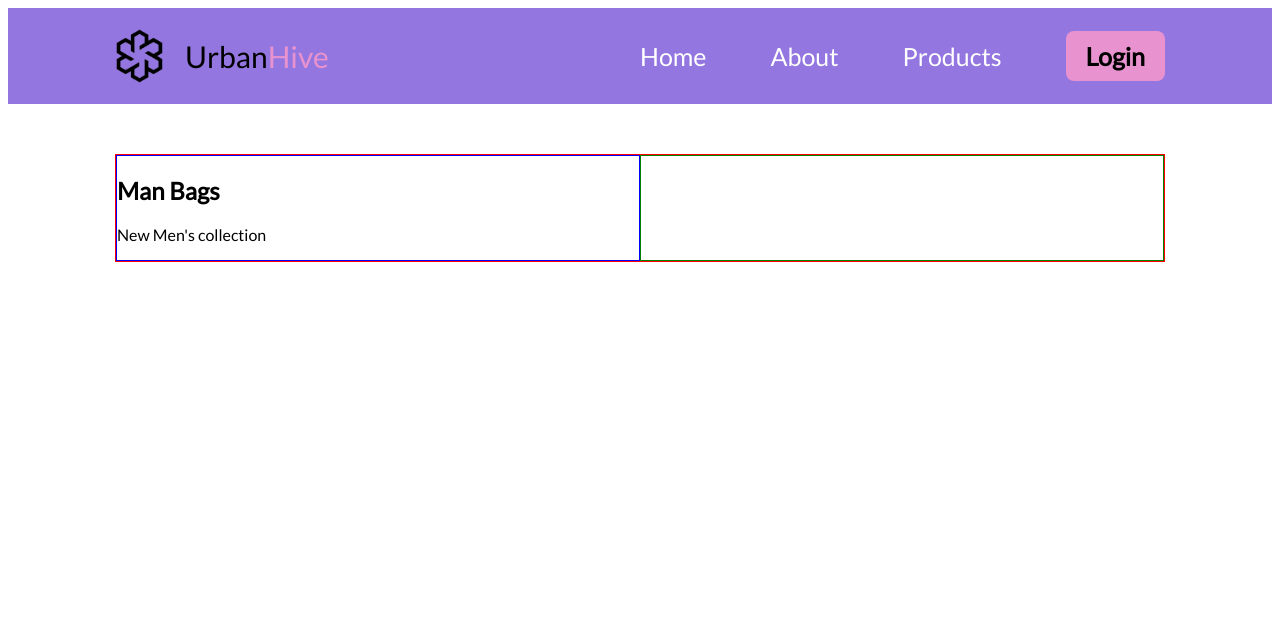
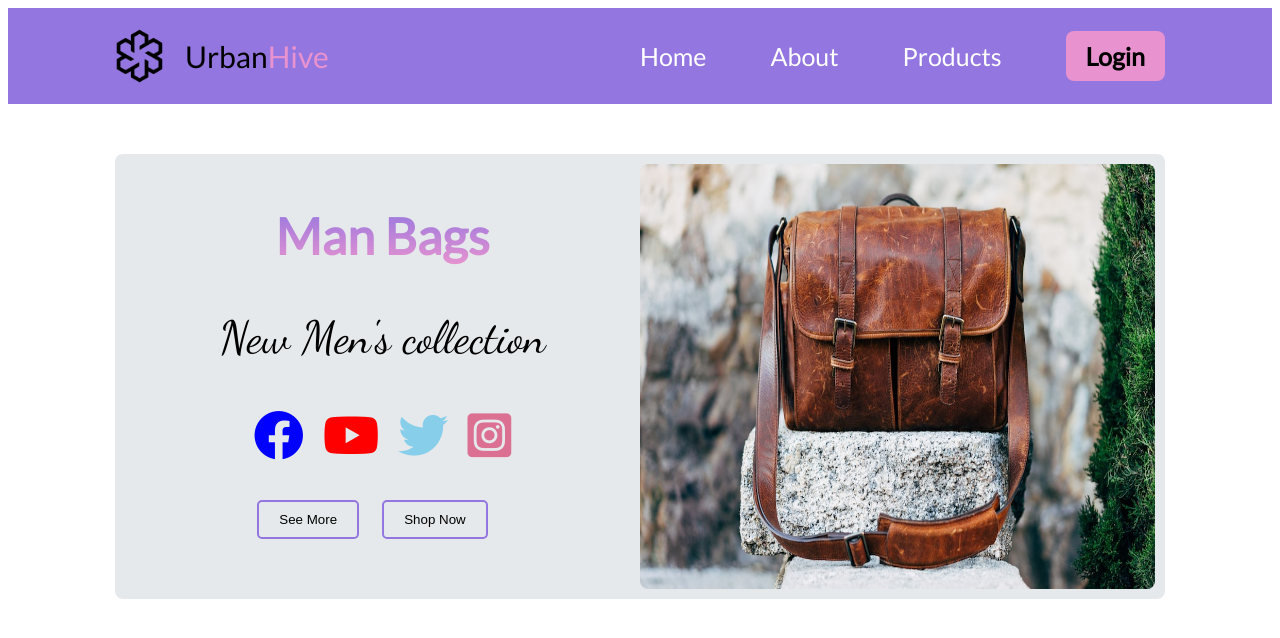
Before and after one commit to mahfuzul84/conceptual-session-repo, a plain HTML site: page index.html in a window 1280 px wide. Drawn offline with Linux system fonts and the light colour scheme.

Commit message:
banner section styles added

```diff
--- a/index.html
+++ b/index.html
@@ -6,6 +6,7 @@
     <title>Conceptual Session Assignment</title>
     <link rel="stylesheet" href="styles/assignment.css">
     <link rel="stylesheet" href="styles/responsive.css">
+    <link rel="stylesheet" href="https://cdnjs.cloudflare.com/ajax/libs/font-awesome/6.4.2/css/all.min.css" integrity="sha512-z3gLpd7yknf1YoNbCzqRKc4qyor8gaKU1qmn+CShxbuBusANI9QpRohGBreCFkKxLhei6S9CQXFEbbKuqLg0DA==" crossorigin="anonymous" referrerpolicy="no-referrer" />
 </head>
 <body>
     <!-- navbar section start -->
@@ -31,16 +32,28 @@
     <div class="banner-text">
         <h1>Man Bags</h1>
         <p>New Men's collection</p>
-        <div>
-            <span></span>
-            <span></span>
-            <span></span>
-            <span></span>
+        <div class="icons-container">
+            <span>
+                <i class="fa-brands fa-facebook" style=color:blue></i>
+            </span>
+            <span>
+                <i class="fa-brands fa-youtube" style="color: red;"></i>
+            </span>
+            <span>
+                <i class="fa-brands fa-twitter" style="color: skyblue;"></i>
+            </span>
+            <span>
+                <i class="fa-brands fa-square-instagram" style="color: palevioletred;"></i>
+            </span>
         </div>
+        <button class="banner-button">See More</button>
+        <button class="banner-button">Shop Now</button>
     </div>
+
     <div class="banner-img">
-        <img src="" alt="">
+        <img src="images/resources/banner-image/bag-picture.jpg" alt="">
     </div>
    </section>
+   <!-- banner section ends -->
 </body>
 </html>
--- a/styles/assignment.css
+++ b/styles/assignment.css
@@ -1,4 +1,5 @@
 @import url('https://fonts.googleapis.com/css2?family=Lato&family=Open+Sans:ital,wght@0,400;1,800&family=Poppins&family=Work+Sans:wght@700&display=swap');
+@import url('https://fonts.googleapis.com/css2?family=Dancing+Script&family=Lato&family=Open+Sans:ital,wght@0,400;1,800&family=Poppins&family=Work+Sans:wght@700&display=swap');
 *{
     box-sizing: border-box;
 }
@@ -51,19 +52,55 @@ nav{
 }
 /* navbar section ends here */
 
+/* banner section styles start */
 
 .banner-container{
-    border: 1px solid red;
     margin: 50px auto 0;
     max-width: 1050px;
     min-height: 50px;
     display: flex;
+    background-color: #e6e9eb;
+    padding: 10px;
+    border-radius: 8px;
 }
 .banner-text{
-    border: 1px solid blue;
+    width: 50%;
+    text-align: center;
+}
+.banner-img{
     width: 50%;
 }
-.banner-img{
-    border: 1px solid green;
+.banner-img img{
+    width: 100%;
+    height: 100%;
+    border-radius: 8px;
+}
+.banner-text h1{
+    background-image: linear-gradient(to bottom, #9376e0, #e893cf);
+    color: transparent;
+    -webkit-background-clip: text;
+    font-size: 50px;
+}
+.banner-text p{
+    font-size: 45px;
+    font-family: 'Dancing Script', cursive;
+}
+.icons-container{
+    margin-bottom: 20px;
+    display: flex;
+    justify-content: space-between;
     width: 50%;
+    margin: 0 auto 40px;
 }
+.fa-brands{
+    font-size: 50px;
+}
+.banner-button{
+    background-color: transparent;
+    padding: 10px 20px;
+    border: 2px solid #9376e0;
+    margin-right: 20px;
+    margin-bottom: 50px;
+    border-radius: 5px;
+}
+/* banner section styles ends here */
```
